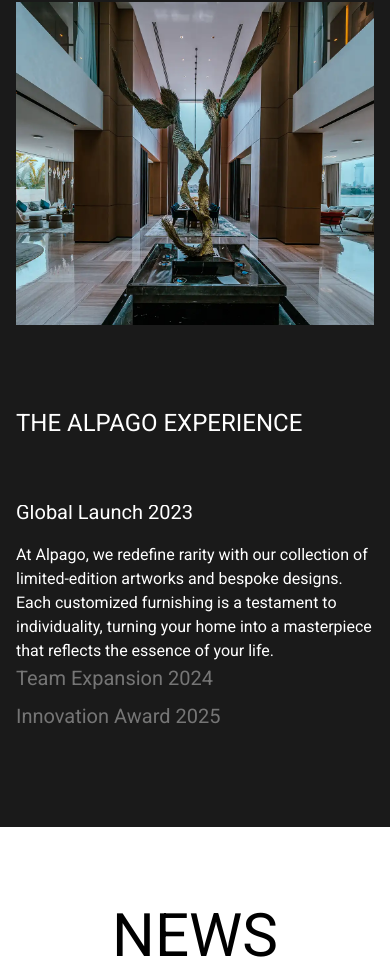
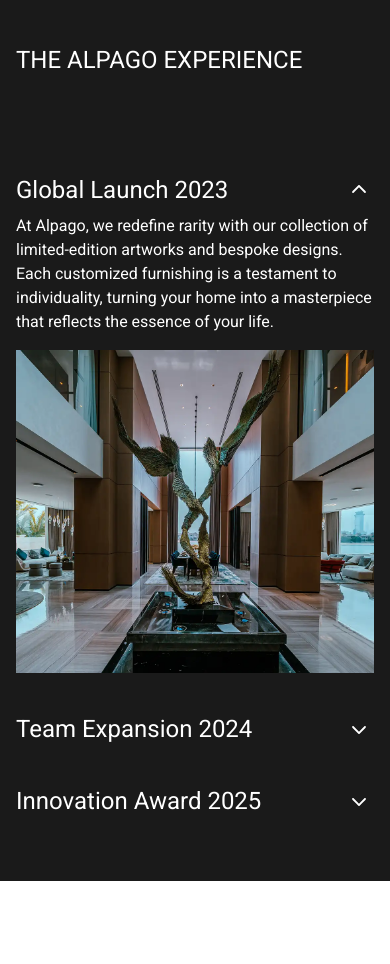
Before and after one commit to engromerbaig/alpago-properties-clone, a Next.js app: page / in a window 390 px wide. Shown: the part 5293-6257 px from the top of the page. Built offline with nearby package versions, Linux system fonts and the light colour scheme.

Commit message:
accrodian

```diff
--- a/src/components/Experience.js
+++ b/src/components/Experience.js
@@ -8,11 +8,27 @@ import { theme } from "@/theme";
 import Heading from "./Heading";
 import BodyText from "./BodyText";
 
+import { RxCaretDown } from "react-icons/rx";
+import useMediaQuery from "./hooks/useMediaQuery";
+
 export default function Experience() {
   const [activeIndex, setActiveIndex] = useState(0);
+  const isDesktop = useMediaQuery("(min-width: 992px)");
+
+  const toggleAccordion = (index) => {
+    setActiveIndex(prev => prev === index ? -1 : index);
+  };
 
   return (
     <Container className={`min-h-screen bg-charcoal ${theme.paddingVertical}`}>
+      <div className="flex flex-col gap-10">
+        {/* Main Heading */}
+        <div className="py-10">
+          <Heading text="THE ALPAGO EXPERIENCE" centered={false} color="text-white" />
+        </div>
+
+        {/* Desktop layout */}
+        {isDesktop ? (
           <div className="flex flex-col lg:flex-row h-full gap-10 xl:gap-20 items-stretch">
             {/* Left: Image */}
             <div className="w-full lg:w-1/2 flex justify-start items-center">
@@ -23,15 +39,8 @@ export default function Experience() {
               />
             </div>
 
-        {/* Right: Text Content */}
-        <div className="w-full lg:w-1/2 flex flex-col">
-          {/* Top heading (fixed height) */}
-          <div className="shrink-0 py-10">
-            <Heading text="THE ALPAGO EXPERIENCE" centered={false} color="text-white" />
-          </div>
-
-          {/* Experience blocks fill the rest */}
-          <div className="flex flex-col justify-between py-6 flex-1">
+            {/* Right: Experience blocks */}
+            <div className="w-full lg:w-1/2 flex flex-col justify-between py-6">
               {EXPERIENCE_DATA.map((exp, index) => (
                 <div
                   key={index}
@@ -40,12 +49,9 @@ export default function Experience() {
                   className="flex flex-col justify-center flex-1 cursor-pointer"
                 >
                   <div className="wrapper overflow-hidden">
-                  {/* Heading - only active one moves to make space */}
                     <div
                       className={`transform transition-all duration-500 ease-out ${
-                      activeIndex === index
-                        ? '-translate-y-2'
-                        : 'translate-y-0'
+                        activeIndex === index ? '-translate-y-2' : 'translate-y-0'
                       }`}
                     >
                       <Heading
@@ -55,13 +61,9 @@ export default function Experience() {
                         color={activeIndex === index ? "text-white" : "text-white/40"}
                       />
                     </div>
-
-                  {/* Body text - only fades in/out */}
                     <div
                       className={`transition-all duration-500 ease-out ${
-                      activeIndex === index
-                        ? 'opacity-100 max-h-96'
-                        : 'opacity-0 max-h-0'
+                        activeIndex === index ? 'opacity-100 max-h-96' : 'opacity-0 max-h-0'
                       }`}
                     >
                       <BodyText
@@ -76,6 +78,61 @@ export default function Experience() {
               ))}
             </div>
           </div>
+        ) : (
+          // Accordion layout for mobile/tablet
+          <div className="flex flex-col gap-6">
+            {EXPERIENCE_DATA.map((exp, index) => {
+              const isOpen = activeIndex === index;
+              return (
+                <div key={index} className="bg-charcoal pt-4">
+                  {/* Heading row with toggle */}
+                  <button
+                    onClick={() => toggleAccordion(index)}
+                    className="flex justify-between items-center w-full text-left"
+                  >
+                    <Heading
+                      text={exp.heading}
+                      size="text-2xl"
+                      centered={false}
+                      color="text-white"
+                    />
+                    <RxCaretDown
+                      size={30}
+                      className={`text-white transform transition-transform duration-300 ${
+                        isOpen ? "rotate-180" : ""
+                      }`}
+                    />
+                  </button>
+
+                  {/* Body text */}
+                  <div
+                    className={`transition-all duration-500 overflow-hidden ${
+                      isOpen ? "max-h-[1000px] opacity-100 mt-2" : "max-h-0 opacity-0"
+                    }`}
+                  >
+                    <BodyText
+                      text={exp.body}
+                      centered={false}
+                      color="text-white"
+                      className="max-w-xl"
+                    />
+
+                    {/* Image below */}
+                    <div className="mt-4">
+                      <Image
+                        src={exp.image}
+                        alt={exp.heading}
+                        width={800}
+                        height={400}
+                        className="w-full h-auto object-contain transition-all duration-500"
+                      />
+                    </div>
+                  </div>
+                </div>
+              );
+            })}
+          </div>
+        )}
       </div>
     </Container>
   );
```
Lines whose indentation alone changed are shown as unchanged.
